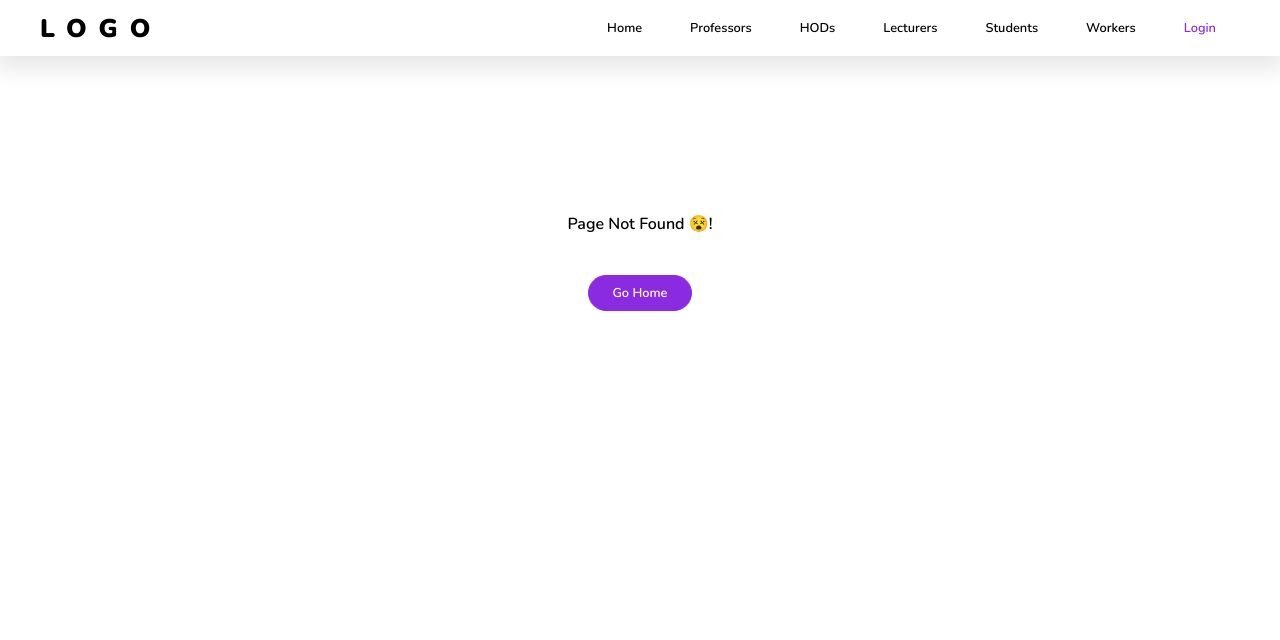
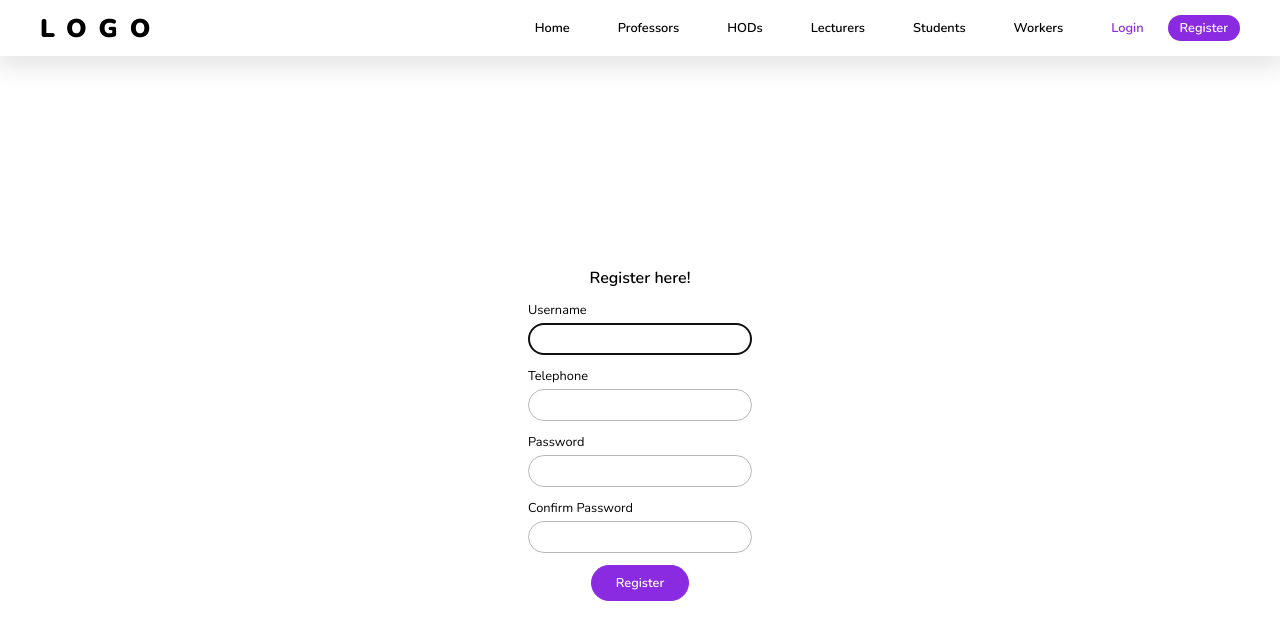
Before and after one commit to AdehenryOmoOba/React-Protected-Routes-with-Role-Based-Authentication, a React (Create React App) app: page /register in a window 1280 px wide. Before the commit this address had no page. Shown: the top 640 px of the page. Built offline with nearby package versions, Linux system fonts and the light colour scheme.

Commit message:
user login and registration update

```diff
--- a/src/App.css
+++ b/src/App.css
@@ -54,7 +54,13 @@ a{
   color: #000000;
   transition: font-size 2s ease;
 }
-
+#register-btn{
+  background-color: blueviolet;
+  color: #ffffff;
+  width: max-content;
+  padding: 0.5rem 1.5rem;
+  border-radius: 5rem;
+}
 a:active{
   background-color: #e7e7ed;
   transform: scale(1.2);
--- a/src/App.js
+++ b/src/App.js
@@ -13,6 +13,7 @@ import InvalidUser from "./components/InvalidUser/InvalidUser";
 import AuthProvider from "./Authorization/AuthProvider";
 import RequireAuth from "./RequireAuth/RequireAuth";
 import Unauthorised from "./components/Unauthorised/Unauthorised";
+import Register from "./components/Register/Register";
 
 function App() {
   return (
@@ -62,6 +63,7 @@ function App() {
             }
           />
           <Route path="/login" element={<Login />} />
+          <Route path="/register" element={<Register />} />
           <Route path="/invaliduser" element={<InvalidUser />} />
           <Route path="/unauthorised" element={<Unauthorised />} />
           <Route path="*" element={<NoMatch />} />
--- a/src/components/Header/Header.js
+++ b/src/components/Header/Header.js
@@ -43,7 +43,12 @@ function Header() {
       {auth !== "loading" && auth && (
         <button onClick={logoutHandler}>Logout</button>
       )}
-      {!auth && <button onClick={logoutHandler}>Login</button>}
+      {!auth && <button onClick={() => navigate("/login")}>Login</button>}
+      {!auth && (
+        <button onClick={() => navigate("/register")} id="register-btn">
+          Register
+        </button>
+      )}
     </header>
   );
 }
--- a/src/components/Login/Login.js
+++ b/src/components/Login/Login.js
@@ -55,7 +55,7 @@ function Login() {
   } else {
     return (
       <main>
-        <p>Please login with your credentials!</p>
+        <p>Login here!</p>
         <div className="formControl">
           <label htmlFor="username">Username</label>
           <input
--- /dev/null
+++ b/src/components/Register/Register.css
@@ -0,0 +1,12 @@
+#register-error,#register-success {
+    background-color: #ee2e2e;
+    color: #ffffff;
+    width: max-content;
+    padding: 0.5rem 2rem;
+    border-radius: 5rem;
+    font-size: 1.8rem;
+}
+#register-success {
+    background-color: #05cf05;
+
+}
--- /dev/null
+++ b/src/components/Register/Register.js
@@ -0,0 +1,114 @@
+import React, { useState, useRef, useEffect } from "react";
+import { gql, useMutation } from "@apollo/client";
+import "./Register.css";
+
+const REGISTER = gql`
+  mutation registerUser($registerData: Register) {
+    register(registerData: $registerData) {
+      successResponse
+      errorResponse
+      id
+      username
+    }
+  }
+`;
+
+function Register() {
+  const usernameRef = useRef();
+  const [username, setUsername] = useState("");
+  const [phone, setPhone] = useState("");
+  const [password, setPassword] = useState("");
+  const [confirmPassword, setConfirmPassword] = useState("");
+  const [registerError, setRegisterError] = useState("");
+  const [registerSuccess, setRegisterSuccess] = useState("");
+  const [loading, setLoading] = useState(false);
+  const [registerUser, { data }] = useMutation(REGISTER);
+
+  useEffect(() => {
+    usernameRef.current.focus();
+  }, []);
+
+  async function registerHandler() {
+    setLoading(true);
+    setRegisterError("");
+    setRegisterSuccess("");
+
+    try {
+      const response = await registerUser({
+        variables: {
+          registerData: { username, password, confirmPassword, phone },
+        },
+      });
+      setLoading(false);
+      const {
+        data: {
+          register: { errorResponse },
+        },
+      } = response;
+
+      if (errorResponse) {
+        throw new Error(errorResponse);
+        return;
+      }
+      setRegisterSuccess("success: registration successful!");
+    } catch (error) {
+      setRegisterError(error.message);
+    }
+  }
+
+  if (loading) {
+    return <main style={{ fontSize: "2rem" }}>Loading...</main>;
+  } else {
+    return (
+      <main>
+        {registerError && <p id="register-error">{registerError}</p>}
+        {registerSuccess && <p id="register-success">{registerSuccess}</p>}
+        <p>Register here!</p>
+        <div className="formControl">
+          <label htmlFor="username">Username</label>
+          <input
+            type="text"
+            id="username"
+            value={username}
+            ref={usernameRef}
+            onChange={(e) => setUsername(e.target.value)}
+          />
+        </div>
+        <div className="formControl">
+          <label htmlFor="phone">Telephone</label>
+          <input
+            type="tel"
+            id="phone"
+            value={phone}
+            onChange={(e) => setPhone(e.target.value)}
+          />
+        </div>
+        <div className="formControl">
+          <label htmlFor="password">Password</label>
+          <input
+            type="password"
+            id="password"
+            value={password}
+            onChange={(e) => setPassword(e.target.value)}
+          />
+        </div>
+        <div className="formControl">
+          <label htmlFor="confirmPassword">Confirm Password</label>
+          <input
+            type="password"
+            id="confirmPassword"
+            value={confirmPassword}
+            onChange={(e) => setConfirmPassword(e.target.value)}
+          />
+        </div>
+        <div className="btnDiv">
+          <button id="login-btn" onClick={() => registerHandler()}>
+            Register
+          </button>
+        </div>
+      </main>
+    );
+  }
+}
+
+export default Register;
```
